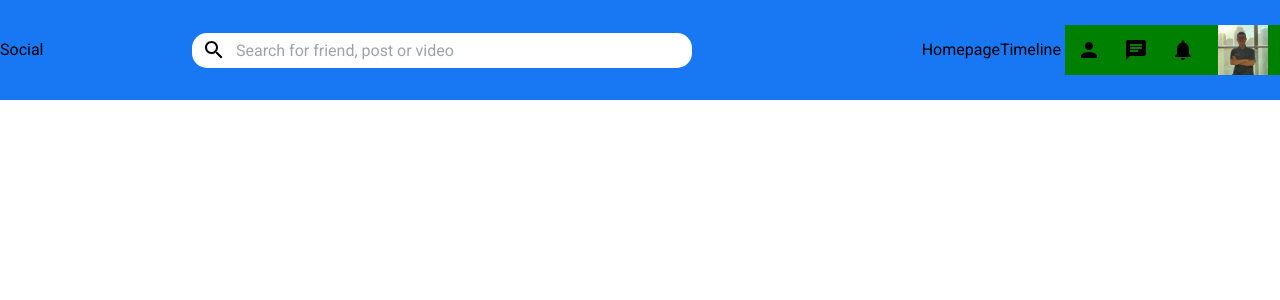
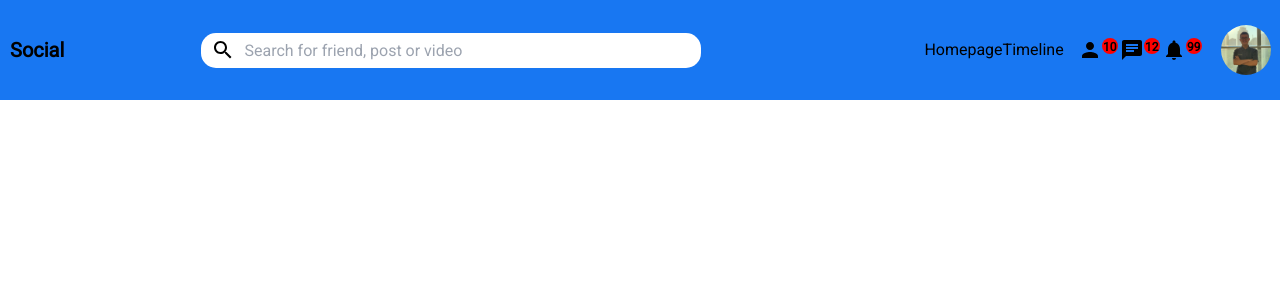
Before and after one commit to vdnhan1608/react-social, a Next.js app: page / in a window 1280 px wide. Shown: the top 300 px of the page. Built offline with nearby package versions, Linux system fonts and the light colour scheme.

Commit message:
fix the topbar

```diff
--- a/src/app/components/Topbar.tsx
+++ b/src/app/components/Topbar.tsx
@@ -8,7 +8,7 @@ import SearchIcon from '@mui/icons-material/Search';
 export function Topbar() {
 	return (
 		<div className={styles.container}>
-			<h1>Social</h1>
+			<h1 className={styles.title}>Social</h1>
 			<div className={styles.leftContainer}>
 				<div className={styles.searchHomepageTimelineContainer}>
 					<div className={styles.searchBar}>
@@ -25,15 +25,29 @@ export function Topbar() {
 						<a href="/">Timeline</a>
 					</div>
 				</div>
+
 				<div className={styles.friendMessageNotificationAvatarContainer}>
-					<PersonIcon />
-					<ChatIcon />
-					<NotificationsIcon />
+					<div className={styles.notificationContainer}>
+						<div className={styles.notificationBadgeContainer}>
+							<PersonIcon />
+							<div className={styles.badge}>10</div>
+						</div>
+						<div className={styles.notificationBadgeContainer}>
+							<ChatIcon />
+							<div className={styles.badge}>12</div>
+						</div>
+						<div className={styles.notificationBadgeContainer}>
+							<NotificationsIcon />
+							<div className={styles.badge}>99</div>
+						</div>
+					</div>
+
 					<Image
 						src="/images/avatar.png"
 						alt="avatar-image"
 						width={50}
 						height={50}
+						className={styles.image}
 					/>
 				</div>
 			</div>
--- a/src/app/layouts/Topbar.module.css
+++ b/src/app/layouts/Topbar.module.css
@@ -6,6 +6,12 @@
 	flex-direction: row;
 	align-items: center;
 	justify-content: space-between;
+	padding-left: 10px;
+}
+
+.title {
+	font-size: 20px;
+	font-weight: bolder;
 }
 
 .leftContainer {
@@ -33,10 +39,15 @@
 .friendMessageNotificationAvatarContainer {
 	margin-left: 15px;
 	width: 20%;
-	background-color: green;
 	display: flex;
 	align-items: center;
 	justify-content: space-around;
+}
+
+.notificationContainer {
+	display: flex;
+	width: 60%;
+	justify-content: space-evenly;
 }
 
 .input {
@@ -61,6 +72,28 @@
 }
 
 .image {
-	width: 50px;
-	height: 50px;
+	border-radius: 30px;
 }
+
+.image:hover {
+	cursor: pointer;
+}
+
+.notificationBadgeContainer {
+	display: flex;
+}
+
+.notificationBadgeContainer:hover {
+	cursor: pointer;
+}
+
+.badge {
+	background-color: red;
+	width: 16px;
+	height: 16px;
+	font-size: 12px;
+	font-weight: bolder;
+	text-align: center;
+	align-content: center;
+	border-radius: 30px;
+}
```
